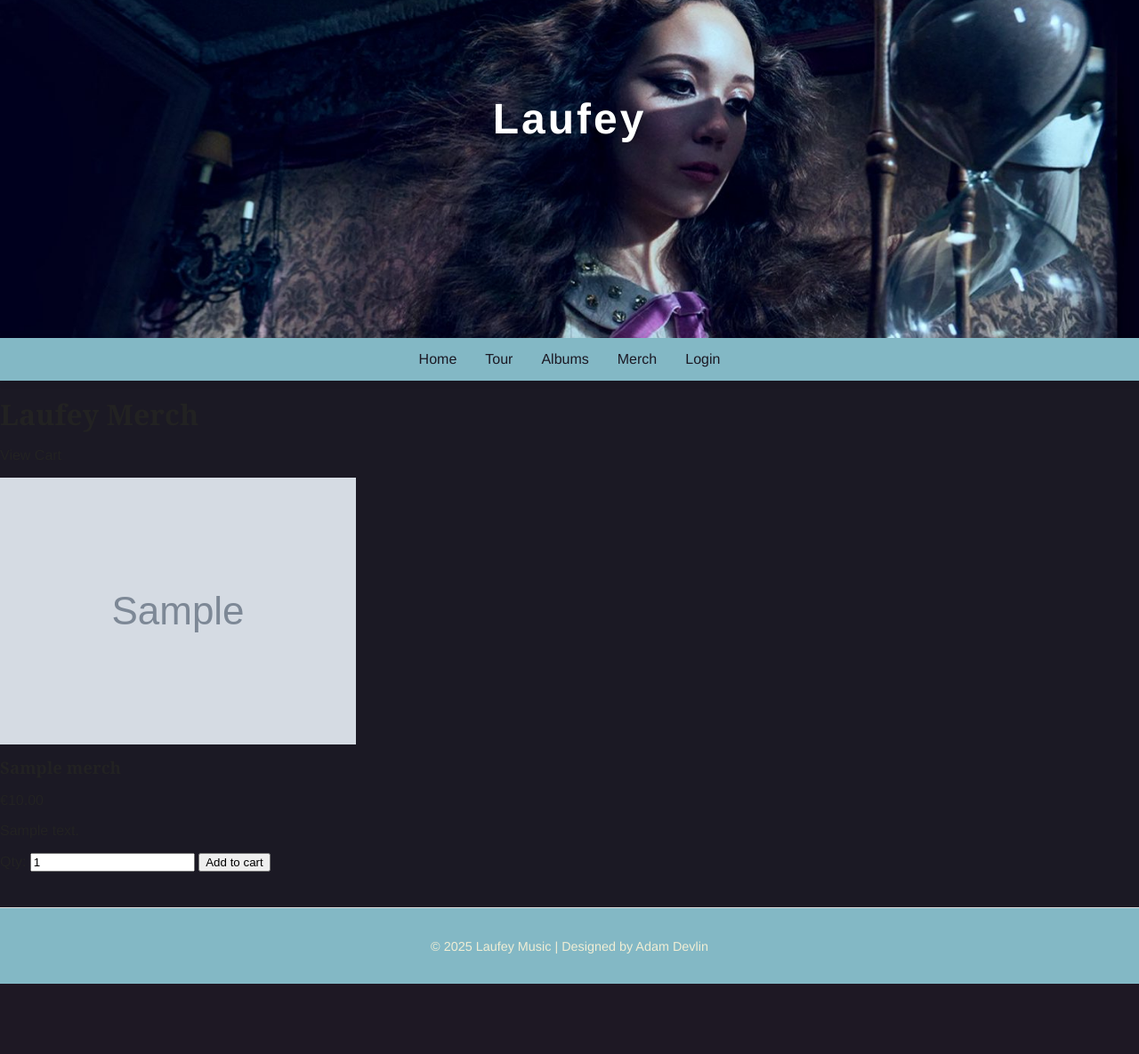
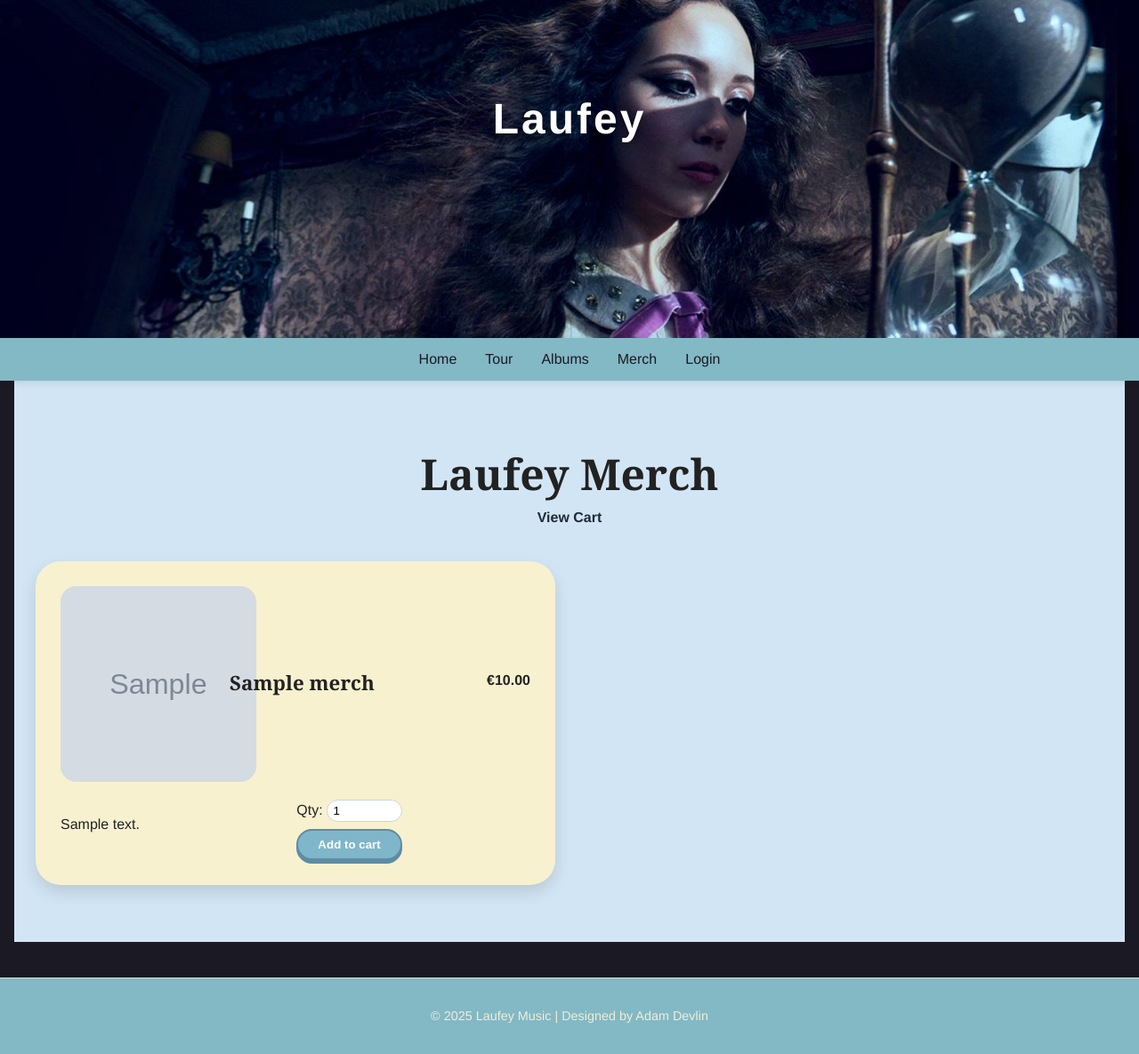
Before and after one commit to G00437074/adamdevproject, a PHP site: page /merch.php in a window 1280 px wide. Shown: the whole page at 89% size. Before the commit the page ends 1106 px from the top, so only its background shows below. Run offline with PHP 8.4, Linux system fonts and the light colour scheme; tables that the repository leaves empty hold one stand-in row (values such as "Sample post").

Commit message:
Updating CSS

```diff
--- a/css/style.css
+++ b/css/style.css
@@ -636,3 +636,125 @@
 .album-tracklist-inner::-webkit-scrollbar-track {
     background-color: #e8e0cf;
 }
+
+
+/* ==== Laufey Merch Page (matches Albums palette) ==== */
+
+.merch-page {
+    max-width: 1200px;
+    margin: 0 auto;
+    padding: 3rem 1.5rem 4rem;
+    background: #d2e5f4;           /* same soft blue as albums header */
+}
+
+.merch-page h1 {
+    text-align: center;
+    font-size: 3rem;
+    margin-bottom: 0.5rem;
+}
+
+.merch-page .view-cart-link {
+    display: block;
+    text-align: center;
+    margin-bottom: 2.5rem;
+    font-weight: 600;
+    text-decoration: none;
+    color: #1f2a37;
+}
+
+.merch-page .view-cart-link:hover {
+    text-decoration: underline;
+}
+
+/* Grid layout similar to album cards */
+.product-grid {
+    display: grid;
+    grid-template-columns: repeat(2, 1fr); /* ✅ two per row */
+    gap: 2rem;
+}
+/* Individual product card */
+.product {
+    display: grid;
+    grid-template-columns: 170px 1fr auto;
+    gap: 1.25rem;
+    align-items: center;
+    background: #f7f1cf;
+    border-radius: 28px;
+    padding: 1.75rem;
+    box-shadow: 0 8px 18px rgba(0, 0, 0, 0.12);
+}
+
+/* Product image similar to album covers */
+.product img {
+    width: 160px;
+    height: 160px;
+    border-radius: 18px;
+    object-fit: cover;
+    background: #e8e1b8;
+}
+
+/* Text area */
+.product h3 {
+    margin: 0 0 0.25rem;
+    font-size: 1.4rem;
+}
+
+.product .price {
+    margin: 0 0 0.5rem;
+    font-weight: 700;
+    font-size: 1rem;
+}
+
+.product p {
+    margin: 0 0 0.75rem;
+    max-width: 520px;
+}
+
+/* Form + button styling like the “View Tracklist” button */
+.product form {
+    display: flex;
+    flex-direction: column;
+    align-items: center;
+    gap: 0.5rem;
+}
+
+.product input[type="number"] {
+    width: 70px;
+    padding: 0.25rem 0.4rem;
+    border-radius: 999px;
+    border: 1px solid #cbd5e1;
+}
+
+/* Rounded blue button */
+.product button {
+    padding: 0.5rem 1.4rem;
+    border-radius: 999px;
+    border: 2px solid #5e8ca3;
+    background: #7fb6c9;
+    color: #ffffff;
+    font-weight: 600;
+    cursor: pointer;
+    box-shadow: 0 4px 0 #5e8ca3;
+    transition: transform 0.08s ease, box-shadow 0.08s ease, background 0.15s ease;
+}
+
+.product button:hover {
+    background: #6aa4bb;
+}
+
+.product button:active {
+    transform: translateY(2px);
+    box-shadow: 0 2px 0 #5e8ca3;
+}
+
+/* Simple responsive tweak */
+@media (max-width: 768px) {
+    .product-grid {
+        grid-template-columns: 1fr;
+    }
+}
+
+    .product img {
+        width: 220px;
+        height: 220px;
+    }
--- a/merch.php
+++ b/merch.php
@@ -19,20 +19,27 @@
 
 <head>
     <title>Laufey Merch</title>
-    <link rel="stylesheet" href="/adamdevproject/css/style.css?v=20">
+    <link rel="stylesheet" href="/adamdevproject/css/style.css?v=21">
+
 </head>
 
 <body>
 
 <?php include 'includes/header.php'; ?>
 
+<main class="merch-page">
+
     <h1>Laufey Merch</h1>
-<p><a href="cart.php">View Cart</a></p>
+    <a href="cart.php" class="view-cart-link">View Cart</a>
 
     <div class="product-grid">
         <?php foreach ($products as $product): ?>
             <div class="product">
-            <img src="<?php echo htmlspecialchars($product['image']); ?>" alt="">
+            <img
+    src="images/merch/<?php echo htmlspecialchars(basename($product['image'])); ?>"
+    alt="<?php echo htmlspecialchars($product['name']); ?>"
+>
+
                 <h3><?php echo htmlspecialchars($product['name']); ?></h3>
                 <p class="price">€<?php echo number_format($product['price'], 2); ?></p>
                 <p><?php echo htmlspecialchars($product['description']); ?></p>
@@ -50,7 +57,8 @@
         <?php endforeach; ?>
     </div>
 
+</main>
+
 <?php include 'includes/footer.php'; ?>
 
-</body>
 </html>
```
Lines whose indentation alone changed are shown as unchanged.
